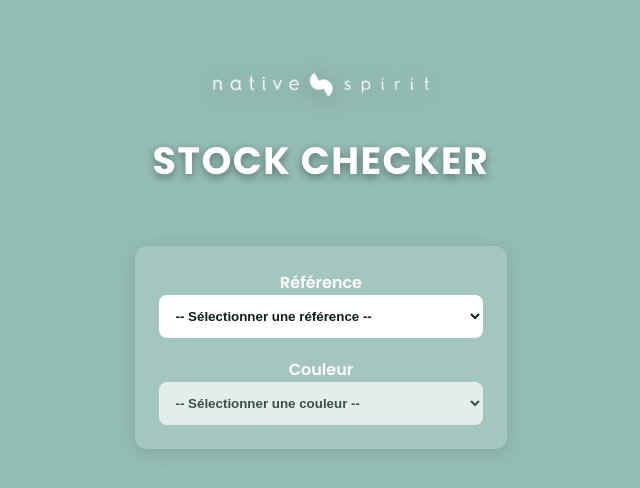
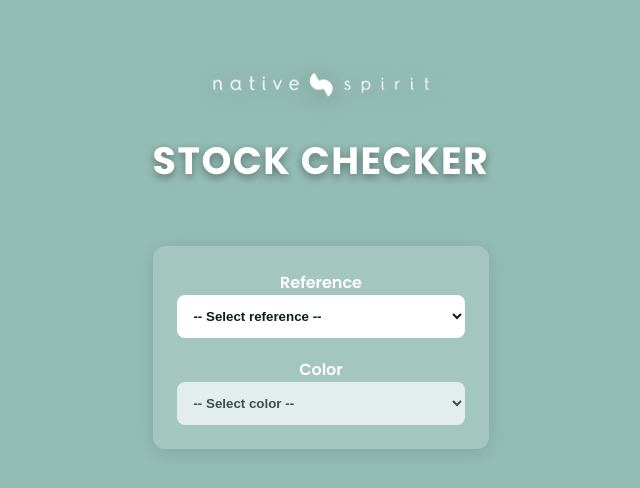
Before and after one commit to PerrinT31/StockChecker-NativeSpirit, a React (Vite) app: page / in a window 1280 px wide. Shown: the top 488 px of the page, without its empty margins (319-959 px from the left). Built offline with nearby package versions, Linux system fonts and the light colour scheme.

Commit message:
Update app.jsx

```diff
--- a/src/app.jsx
+++ b/src/app.jsx
@@ -32,7 +32,7 @@ export default function App() {
   const [error, setError] = useState("");
 
   const sizeOrder = useMemo(
-    () => ["2XS", "XS", "S", "M", "L", "XL", "XXL", "3XL", "4XL", "5XL"],
+    () => ["XXS", "XS", "S", "M", "L", "XL", "XXL", "3XL", "4XL", "5XL"],
     []
   );
 
@@ -167,33 +167,29 @@ export default function App() {
 </header>
       <div className="filters">
   <div className="filter">
-          <label>Référence</label>
+    <label>Reference</label>
     <select
       value={selectedRef}
       onChange={(e) => setSelectedRef(e.target.value)}
-            disabled={loadingRefs}
+      disabled={!refs.length}
     >
-            <option value="">-- Sélectionner une référence --</option>
+      <option value="">-- Select reference --</option>
       {refs.map((r) => (
-              <option key={r} value={r}>
-                {r}
-              </option>
+        <option key={r} value={r}>{r}</option>
       ))}
     </select>
   </div>
 
   <div className="filter">
-          <label>Couleur</label>
+    <label>Color</label>
     <select
       value={selectedColor}
       onChange={(e) => setSelectedColor(e.target.value)}
-            disabled={!colors.length || loadingFilters}
+      disabled={!colors.length}
     >
-            <option value="">-- Sélectionner une couleur --</option>
+      <option value="">-- Select color --</option>
       {colors.map((c) => (
-              <option key={c} value={c}>
-                {c}
-              </option>
+        <option key={c} value={c}>{c}</option>
       ))}
     </select>
   </div>
```
Lines whose indentation alone changed are shown as unchanged.
